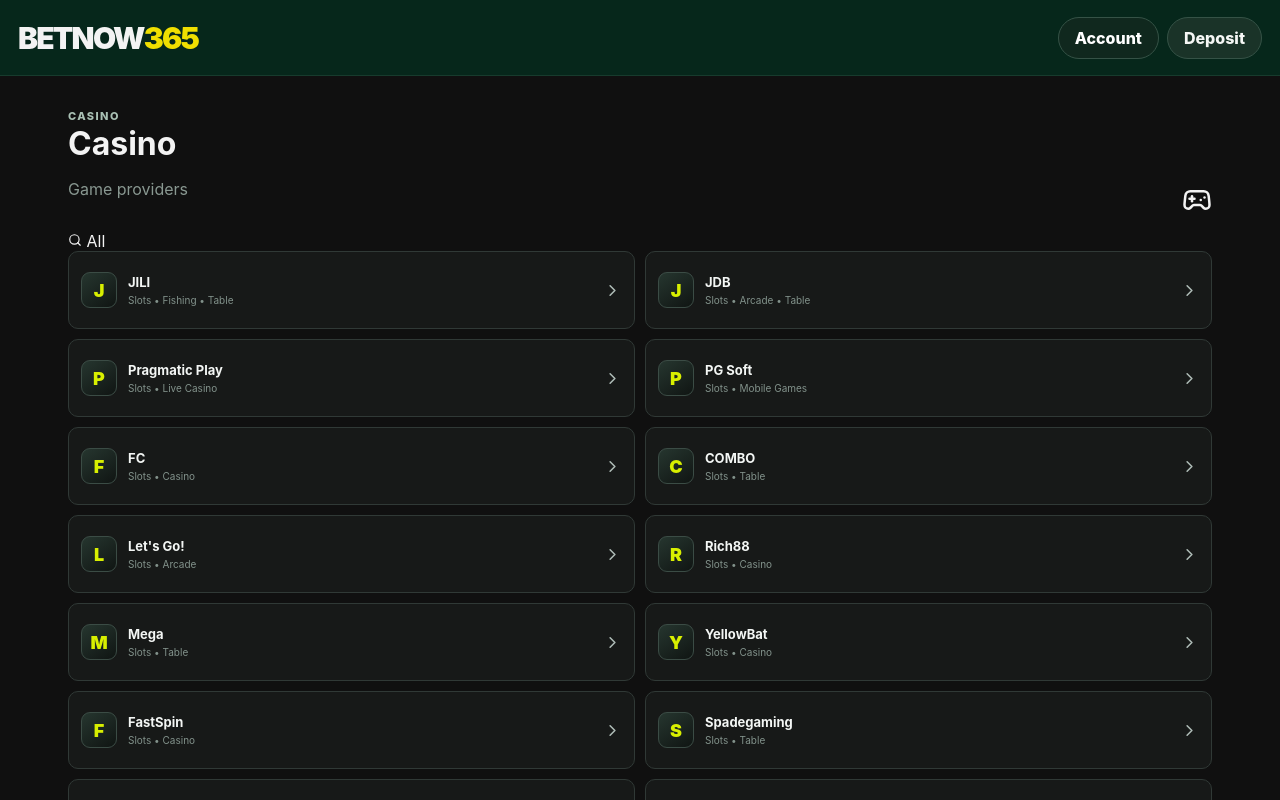
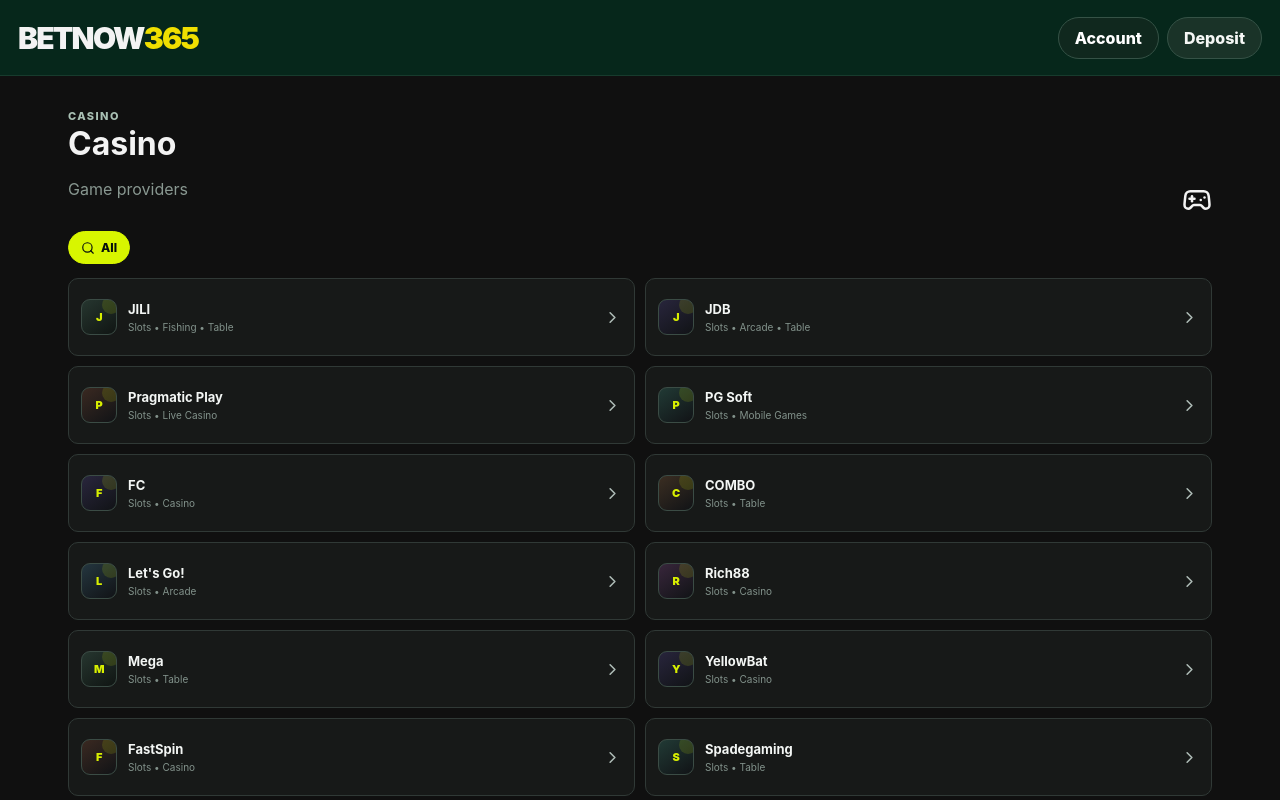
Before and after one commit to testertestjusttest-ai/Bet-365, a Next.js app: page /casino in a window 1280 px wide. Shown: the top 800 px of the page. Built offline with nearby package versions, Linux system fonts and the light colour scheme.

Commit message:
style: polish casino provider and account interfaces

```diff
--- a/app/globals.css
+++ b/app/globals.css
@@ -158,3 +158,29 @@
 .casino-provider-card>div:nth-child(2){min-width:0;display:grid;gap:4px;flex:1}.casino-provider-card b{font-size:13px;white-space:nowrap;overflow:hidden;text-overflow:ellipsis}.casino-provider-card small{font-size:10px;color:#82928b}.casino-provider-card>svg{color:#aebbb6;flex:0 0 auto}
 .casino-provider-note{margin:18px 0 4px;padding:12px;border-top:1px solid #252c29;color:#71817b;font-size:11px;line-height:1.5}
 @media(max-width:420px){.casino-provider-grid{gap:8px}.casino-provider-card{min-height:70px;padding:9px;gap:8px}.casino-provider-mark{width:31px;height:31px;flex-basis:31px;font-size:15px}.casino-provider-card b{font-size:11px}.casino-provider-card small{font-size:9px}.casino-provider-card>svg{width:16px}}
+
+/* Casino provider directory + professional account centre */
+.casino-filter-row{display:flex;gap:8px;overflow:auto;padding:0 0 14px}
+.casino-filter-row a{display:flex;align-items:center;gap:6px;padding:8px 12px;border:1px solid #303936;border-radius:999px;color:#aebbb6;text-decoration:none;font-size:12px;font-weight:800;background:#121816}
+.casino-filter-row a.active{background:#d8f600;color:#07100d;border-color:#d8f600}
+.casino-provider-mark{position:relative;overflow:hidden;font-size:11px;letter-spacing:-.4px}
+.casino-provider-mark span{position:relative;z-index:2}
+.casino-provider-mark:after{content:"";position:absolute;width:18px;height:18px;right:-4px;top:-4px;border-radius:50%;background:#d8f60022}
+.provider-mark-1{background:linear-gradient(145deg,#28253c,#111316)}.provider-mark-2{background:linear-gradient(145deg,#3a2921,#111316)}
+.provider-mark-3{background:linear-gradient(145deg,#213a35,#111316)}.provider-mark-4{background:linear-gradient(145deg,#29263d,#111316)}
+.provider-mark-5{background:linear-gradient(145deg,#3b2e22,#111316)}.provider-mark-6{background:linear-gradient(145deg,#24363f,#111316)}
+.provider-mark-7{background:linear-gradient(145deg,#38263b,#111316)}
+.account-page{min-height:100vh;background:#070b09}
+.account-wrap{width:min(100%,980px);margin:0 auto;padding:28px 16px 100px}
+.account-hero{display:flex;align-items:center;gap:15px;padding:20px;border:1px solid #263b30;border-radius:16px;background:linear-gradient(135deg,#102219,#0c1310)}
+.account-avatar{width:58px;height:58px;display:grid;place-items:center;border-radius:50%;background:#172c21;color:#d8f600;border:1px solid #385342}
+.account-hero h1{margin:2px 0 4px;font-size:30px}.account-hero p{margin:0;color:#8fa098;font-size:13px;max-width:60vw;overflow:hidden;text-overflow:ellipsis}
+.account-logout{margin-left:auto;display:flex;align-items:center;gap:7px;background:transparent;border:1px solid #3a4d43;color:#c6d1cc;border-radius:9px;padding:10px 12px;font-weight:800}
+.account-balance-grid{display:grid;grid-template-columns:repeat(2,minmax(0,1fr));gap:12px;margin-top:14px}
+.account-balance-grid a{position:relative;display:grid;gap:5px;padding:18px;background:#101813;border:1px solid #263b30;border-radius:14px;color:#f2f7f4;text-decoration:none}
+.account-balance-grid span{font-size:11px;color:#87978f;text-transform:uppercase;font-weight:800}.account-balance-grid b{font-size:16px}.account-balance-grid small{color:#91a199}.account-balance-grid svg{position:absolute;right:16px;top:50%;transform:translateY(-50%);color:#d8f600}
+.account-section-title{margin:30px 0 12px}.account-section-title h2{margin:4px 0;font-size:22px}
+.account-menu{display:grid;border:1px solid #263b30;border-radius:14px;overflow:hidden;background:#0e1511}
+.account-menu-row{display:flex;align-items:center;gap:12px;padding:15px;text-decoration:none;color:#f2f7f4;border-bottom:1px solid #202c26}.account-menu-row:last-child{border-bottom:0}.account-menu-row>span:nth-child(2){display:grid;gap:4px;flex:1}.account-menu-row small{color:#84948c;font-size:12px}.account-menu-row>svg{color:#71817a}.account-menu-icon{width:36px;height:36px;display:grid;place-items:center;border-radius:9px;background:#15231c;color:#d8f600}
+.account-panels{display:grid;grid-template-columns:repeat(2,minmax(0,1fr));gap:12px;margin-top:14px}.account-panels article{padding:16px;background:#0e1511;border:1px solid #263b30;border-radius:13px}.account-panels h3{margin:0 0 7px;font-size:15px}.account-panels p{margin:0;color:#87978f;font-size:12px;line-height:1.5}.account-panels article>b{display:block;margin-top:5px;font-size:13px}.account-status{display:inline-block;margin-top:7px;padding:5px 8px;border-radius:999px;background:#282615;color:#d7cf87;font-size:10px}
+@media(max-width:600px){.account-wrap{padding:18px 12px 100px}.account-hero{padding:15px}.account-avatar{width:48px;height:48px}.account-hero h1{font-size:25px}.account-logout{padding:8px}.account-balance-grid,.account-panels{grid-template-columns:1fr}.account-menu-row{padding:13px}.account-menu-icon{width:34px;height:34px}}
```
